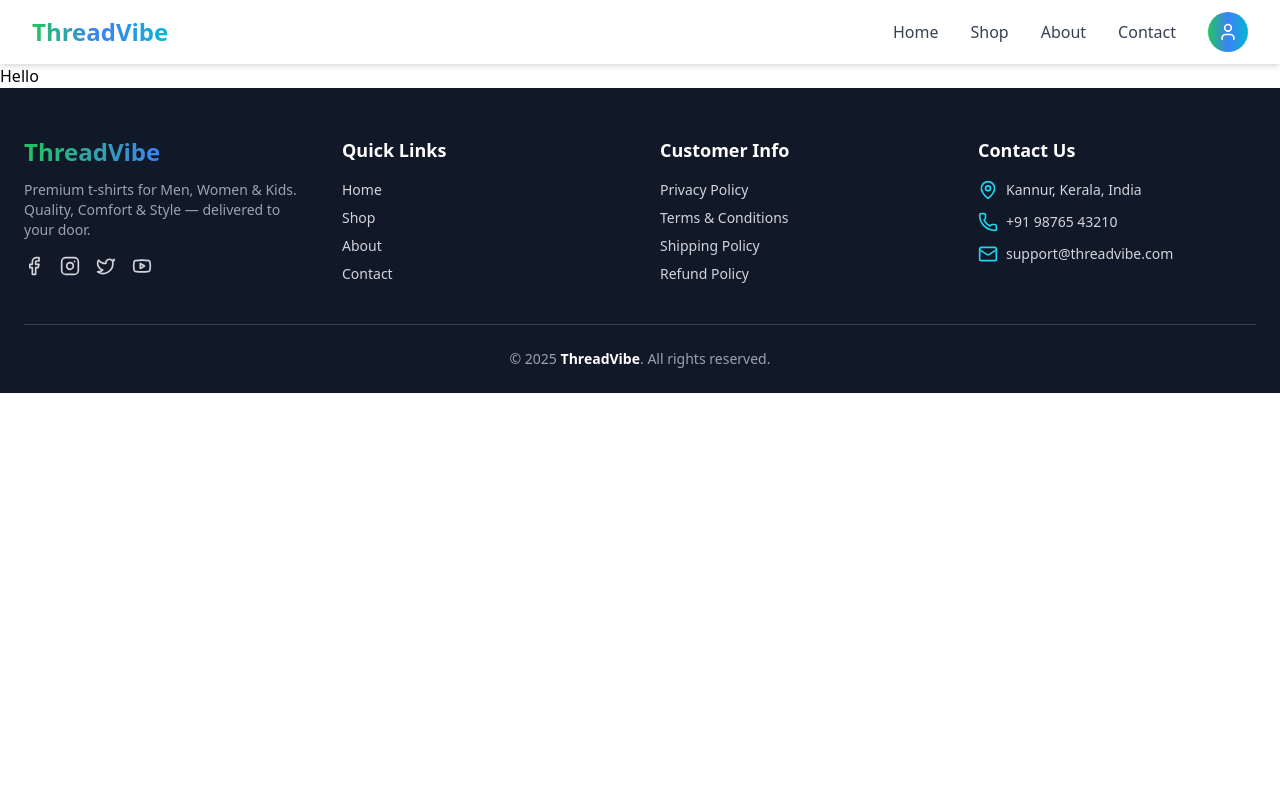
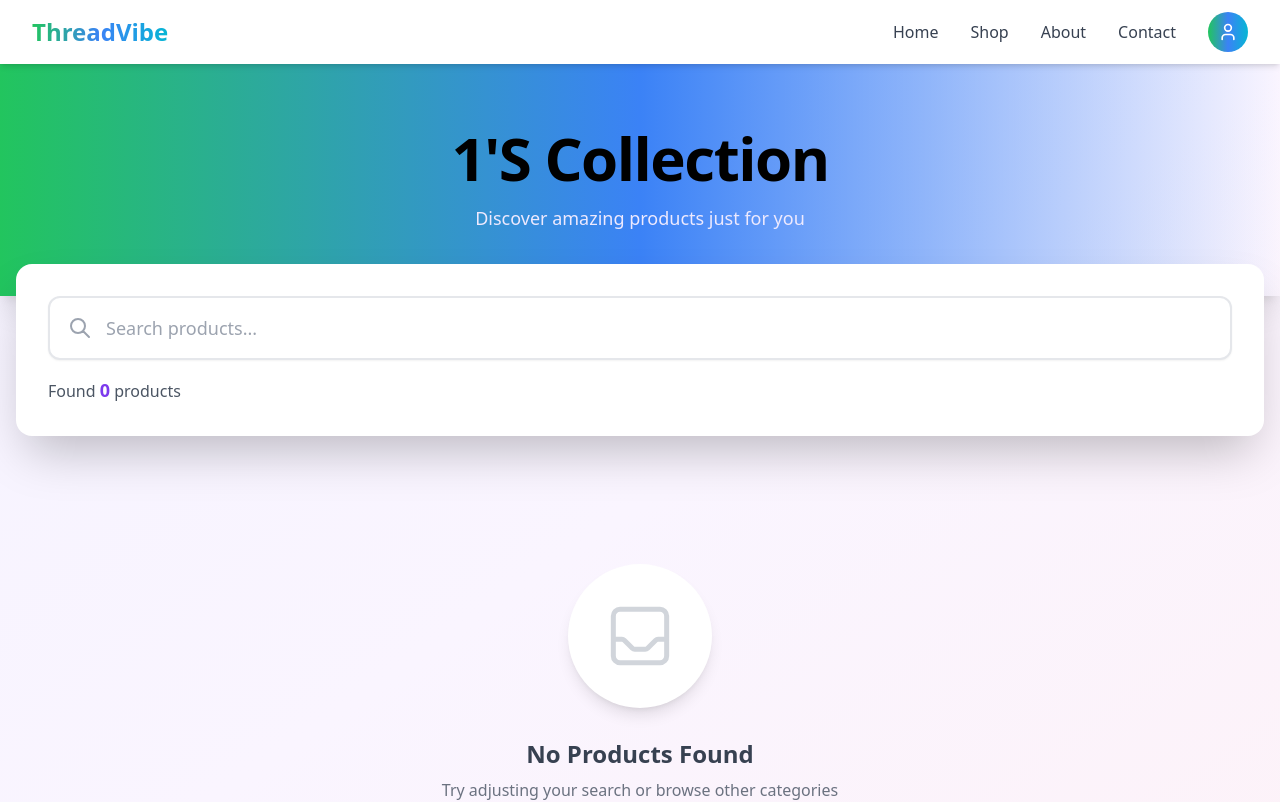
Before and after one commit to Vishnu-11124/ThreadVibe, a React (Vite) app in the folder frontend/: page /categories/1 in a window 1280 px wide. Shown: the top 802 px of the page. Built offline with nearby package versions, Linux system fonts and the light colour scheme.

Commit message:
Category section is created.

```diff
--- /dev/null
+++ b/frontend/src/pages/category/CategoryPage.jsx
@@ -0,0 +1,115 @@
+import React, { useEffect, useState } from 'react'
+import { useParams } from 'react-router-dom'
+import products from "../../data/products.json"
+import ProductCards from '../shop/ProductCards'
+
+const CategoryPage = () => {
+    const {categoryName} = useParams()
+    // console.log(categoryName)
+    const [filteredProducts, setFilteredProducts] = useState([])
+
+    const [searchItem, setSearchItem] = useState('')
+
+    useEffect(() => {
+        const filtered = products.filter((product) => product.category === categoryName.toLowerCase()).filter((product) => product.name.toLowerCase().includes(searchItem.toLowerCase()))
+
+        setFilteredProducts(filtered)
+    }, [searchItem])
+  return (
+    <div className="min-h-screen bg-gradient-to-br from-violet-50 via-purple-50 to-pink-50">
+      {/* Hero Header Section */}
+      <div className="bg-gradient-to-r from-green-500 via-blue-500 to-cyan-500text-white py-16 px-4 shadow-xl">
+        <div className="max-w-7xl mx-auto">
+          <h1 className="text-5xl md:text-6xl font-bold text-center capitalize tracking-tight">
+            {categoryName}'s Collection
+          </h1>
+          <p className="text-center text-violet-100 mt-4 text-lg">
+            Discover amazing products just for you
+          </p>
+        </div>
+      </div>
+
+      {/* Search Section */}
+      <div className="max-w-7xl mx-auto px-4 -mt-8 mb-12">
+        <div className="bg-white rounded-2xl shadow-2xl p-6 md:p-8">
+          <div className="flex flex-col md:flex-row gap-4 items-center">
+            <div className="relative flex-1 w-full">
+              <input
+                type="text"
+                value={searchItem}
+                onChange={(e) => setSearchItem(e.target.value)}
+                placeholder="Search products..."
+                className="w-full px-6 py-4 pl-14 text-lg border-2 border-gray-200 rounded-xl focus:outline-none focus:border-violet-500 focus:ring-4 focus:ring-violet-100 transition-all duration-300 shadow-sm"
+              />
+              <svg
+                className="absolute left-5 top-1/2 -translate-y-1/2 w-6 h-6 text-gray-400"
+                fill="none"
+                stroke="currentColor"
+                viewBox="0 0 24 24"
+              >
+                <path
+                  strokeLinecap="round"
+                  strokeLinejoin="round"
+                  strokeWidth={2}
+                  d="M21 21l-6-6m2-5a7 7 0 11-14 0 7 7 0 0114 0z"
+                />
+              </svg>
+            </div>
+            {/* <button className="w-full md:w-auto px-8 py-4 bg-gradient-to-r from-green-500  to-cyan-500 hover:from-violet-700 hover:to-purple-700 text-white font-semibold rounded-xl shadow-lg hover:shadow-xl transform hover:-translate-y-0.5 transition-all duration-300 flex items-center justify-center gap-2">
+              <svg
+                className="w-5 h-5"
+                fill="none"
+                stroke="currentColor"
+                viewBox="0 0 24 24"
+              >
+                <path
+                  strokeLinecap="round"
+                  strokeLinejoin="round"
+                  strokeWidth={2}
+                  d="M21 21l-6-6m2-5a7 7 0 11-14 0 7 7 0 0114 0z"
+                />
+              </svg>
+              Search
+            </button> */}
+          </div>
+
+          {/* Results Count */}
+          <div className="mt-4 text-center md:text-left">
+            <p className="text-gray-600 font-medium">
+              Found <span className="text-violet-600 font-bold text-lg">{filteredProducts.length}</span> products
+            </p>
+          </div>
+        </div>
+      </div>
+
+      {/* Products Grid Section */}
+      <div className="max-w-7xl mx-auto px-4 pb-16">
+        {filteredProducts.length > 0 ? (
+          <ProductCards products={filteredProducts}/>
+        ) : (
+          <div className="text-center py-20">
+            <div className="inline-block p-8 bg-white rounded-full shadow-lg mb-6">
+              <svg
+                className="w-20 h-20 text-gray-300"
+                fill="none"
+                stroke="currentColor"
+                viewBox="0 0 24 24"
+              >
+                <path
+                  strokeLinecap="round"
+                  strokeLinejoin="round"
+                  strokeWidth={1.5}
+                  d="M20 13V6a2 2 0 00-2-2H6a2 2 0 00-2 2v7m16 0v5a2 2 0 01-2 2H6a2 2 0 01-2-2v-5m16 0h-2.586a1 1 0 00-.707.293l-2.414 2.414a1 1 0 01-.707.293h-3.172a1 1 0 01-.707-.293l-2.414-2.414A1 1 0 006.586 13H4"
+                />
+              </svg>
+            </div>
+            <h3 className="text-2xl font-bold text-gray-700 mb-2">No Products Found</h3>
+            <p className="text-gray-500">Try adjusting your search or browse other categories</p>
+          </div>
+        )}
+      </div>
+    </div>
+  )
+}
+
+export default CategoryPage
--- a/frontend/src/routers/router.jsx
+++ b/frontend/src/routers/router.jsx
@@ -2,6 +2,7 @@ import { createBrowserRouter, createRoutesFromElements, Route } from 'react-rout
 import MainLayout from '../layout/MainLayout'
 import HomePage from '../pages/home/HomePage'
 import { Divide } from 'lucide-react'
+import CategoryPage from '../pages/category/CategoryPage'
 
 
 
@@ -9,7 +10,7 @@ import { Divide } from 'lucide-react'
     createRoutesFromElements(
         <Route path="/" element={<MainLayout/>}>
            <Route index element={<HomePage/>}/>
-           <Route path="/categories/:categoryName" element={<h1>Hello</h1>}/>
+           <Route path="/categories/:categoryName" element={<CategoryPage/>}/>
 
         </Route>
     )
```
